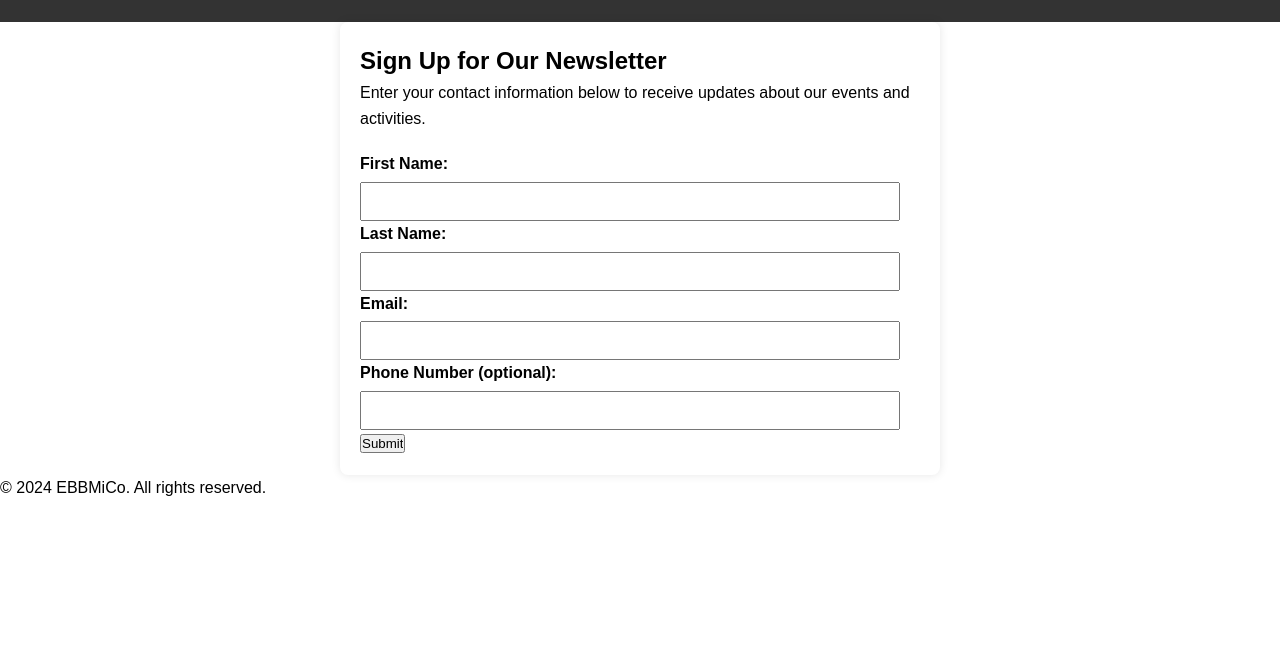
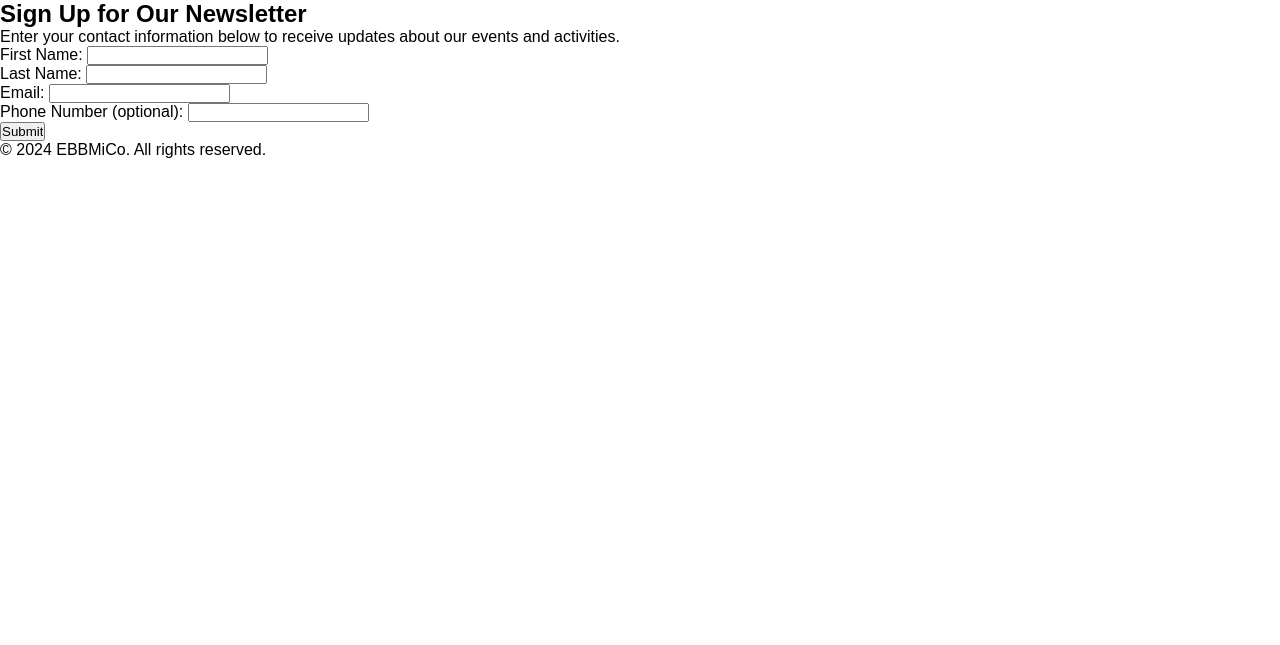
Before and after one commit to isiahmacias25/EEBMiCo, a plain HTML site: page supportermenu.html in a window 1280 px wide. Shown: the part 155-800 px from the top of the page. Drawn offline with Linux system fonts and the light colour scheme.

Commit message:
Update Styles.css

```diff
--- a/Styles.css
+++ b/Styles.css
@@ -34,48 +34,4 @@ nav ul li a {
 
 body {
     font-family: Arial, sans-serif;
-    padding: 50px 0;
-    background: white;
-    color: #000; /* Black text for readability */
-    line-height: 1.6;
-}
-
-.btn {
-    display: inline-block;
-    padding: 10px 20px;
-    background: #fff;
-    color: #007bff; /* Blue color for normal state */
-    text-decoration: none;
-    border-radius: 5px;
-    border: 2px solid #f00; /* Red border */
-}
-
-.btn:hover {
-    background: #007bff; /* Blue background on hover */
-    color: #fff; /* White text on hover */
-}
-
-.container {
-    max-width: 600px;
-    margin: auto;
-    background-color: #ffffff;
-    padding: 20px;
-    border-radius: 8px;
-    box-shadow: 0 0 10px rgba(0, 0, 0, 0.1);
-}
-
-form {
-    margin-top: 20px;
-}
-
-label {
-    font-weight: bold;
-    display: block;
-    margin-bottom: 5px;
-}
-
-input[type="text"],
-input[type="email"],
-input[type="tel"] {
-    width: calc(100% - 20px); /* Adjusted width to fit within the container */
-    padding: 10px;
+    padding: 50px 0
```
